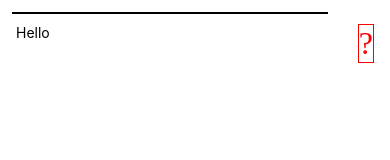
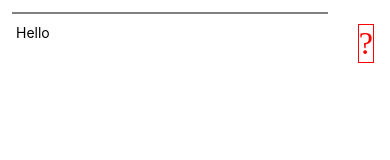
Before and after one commit to forcemagic/basic-todolist, a React Native app: screen / in a window 390 px wide. Shown: the top 160 px of the page. Built offline with nearby package versions, Linux system fonts and the light colour scheme.

Commit message:
Noissue: border color changed to gray

```diff
--- a/App.js
+++ b/App.js
@@ -69,7 +69,7 @@ const styles = StyleSheet.create({
     flex: 1,
     paddingHorizontal: 4,
     borderWidth: 1,
-    borderColor: "black",
+    borderColor: "grey",
     marginRight: 4,
   },
 });
```
